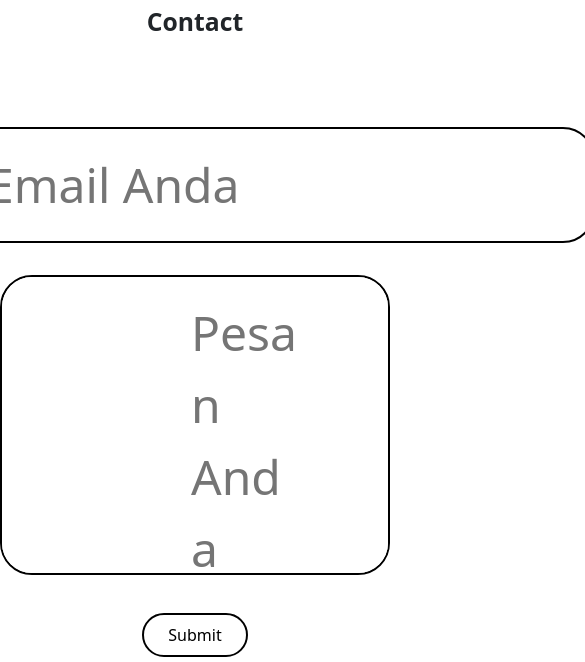
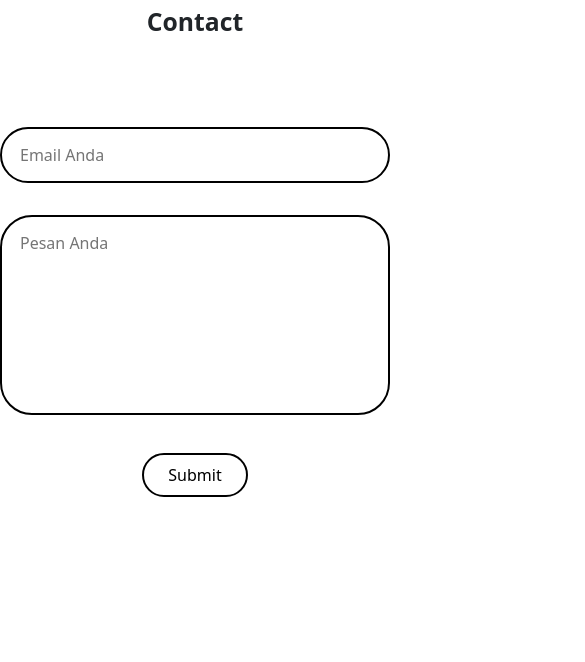
Before and after one commit to naufaldzakykhairuloh08-creator/portofoliodzaky, a plain HTML site: page index.html in a window 390 px wide. Shown: the part 3540-4202 px from the top of the page, 585 px wide, since content can reach past the window. Drawn offline with nearby package versions, Linux system fonts and the light colour scheme.

Commit message:
update tampilan contact form

```diff
--- a/index.html
+++ b/index.html
@@ -73,7 +73,7 @@
             </p>
             <div class="btn-group">
               <a class="my-btn">Download CV</a>
-              <a href="#" class="my-btn">Contact</a>
+              <a href="#Contact" class="my-btn">Contact</a>
             </div>
           </div>
           <!-- Kolom gambar -->
@@ -140,7 +140,7 @@
                   melalui grafik, statistik, dan laporan secara real-time dengan
                   tampilan yang modern dan mudah dipahami.
                 </p>
-                <a href="#" class="my-btn">Lihat GitHub</a>
+                <a href="https://github.com/naufaldzakykhairuloh08-creator" class="my-btn">Lihat GitHub</a>
               </div>
             </div>
           </div>
@@ -160,7 +160,7 @@
                   menampilkan profil, kemampuan, serta berbagai project yang
                   pernah dikerjakan dalam satu platform profesional.
                 </p>
-                <a href="#" class="my-btn">Lihat GitHub</a>
+                <a href="https://github.com/naufaldzakykhairuloh08-creator" class="my-btn">Lihat GitHub</a>
               </div>
             </div>
           </div>
@@ -176,7 +176,7 @@
                   wisata, paket perjalanan, dan galeri perjalanan dengan desain
                   yang menarik.
                 </p>
-                <a href="#" class="my-btn">Lihat GitHub</a>
+                <a href="https://github.com/naufaldzakykhairuloh08-creator" class="my-btn">Lihat GitHub</a>
               </div>
             </div>
           </div>
--- a/style.css
+++ b/style.css
@@ -369,20 +369,19 @@ body {
     margin-top: 5rem;
 }
 
-.input-box input {
-    position: relative;
+.input-box .input {
+    width: 100%;
+    max-width: 600px;
+}
+
+.input-box input,
+.input-box textarea {
+    box-sizing: border-box;
+    width: 100%;
     border-radius: 2rem;
     border: 2px solid black;
-    padding: 20px 50px;
-    font-size: 3rem
-}
-
-.input-box textarea {
-    border-radius: 2rem;
-    border: 2px solid black;
-    padding: 20px 90px;
-    font-size: 3rem;
-    width: 100%;
+    padding: 20px 24px;
+    font-size: 1.5rem;
 }
 
 .input-box textarea {
@@ -390,12 +389,24 @@ body {
     resize: none;
 }
 
+.input-box input::placeholder,
 .input-box textarea::placeholder {
-    font-size: 3rem;
-    padding-left: 99px;
+    font-size: 1.5rem;
 }
 
-.input-box input::placeholder {
-    font-size: 3rem;
-    padding-left: 140px;
+@media (max-width: 600px) {
+    .input-box input,
+    .input-box textarea {
+        padding: 14px 18px;
+        font-size: 1rem;
+    }
+
+    .input-box input::placeholder,
+    .input-box textarea::placeholder {
+        font-size: 1rem;
+    }
+
+    .input-box textarea {
+        height: 200px;
+    }
 }
```
